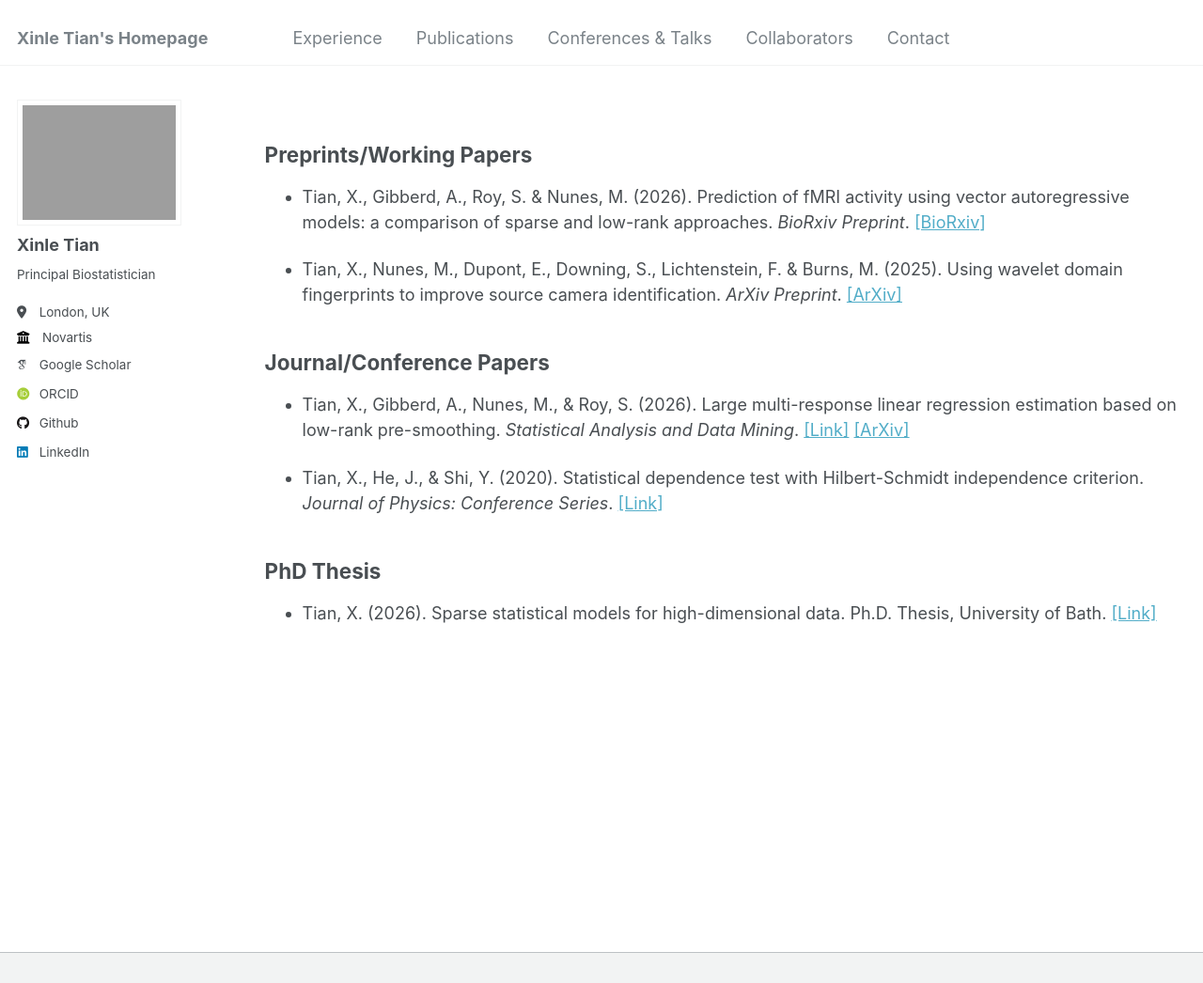
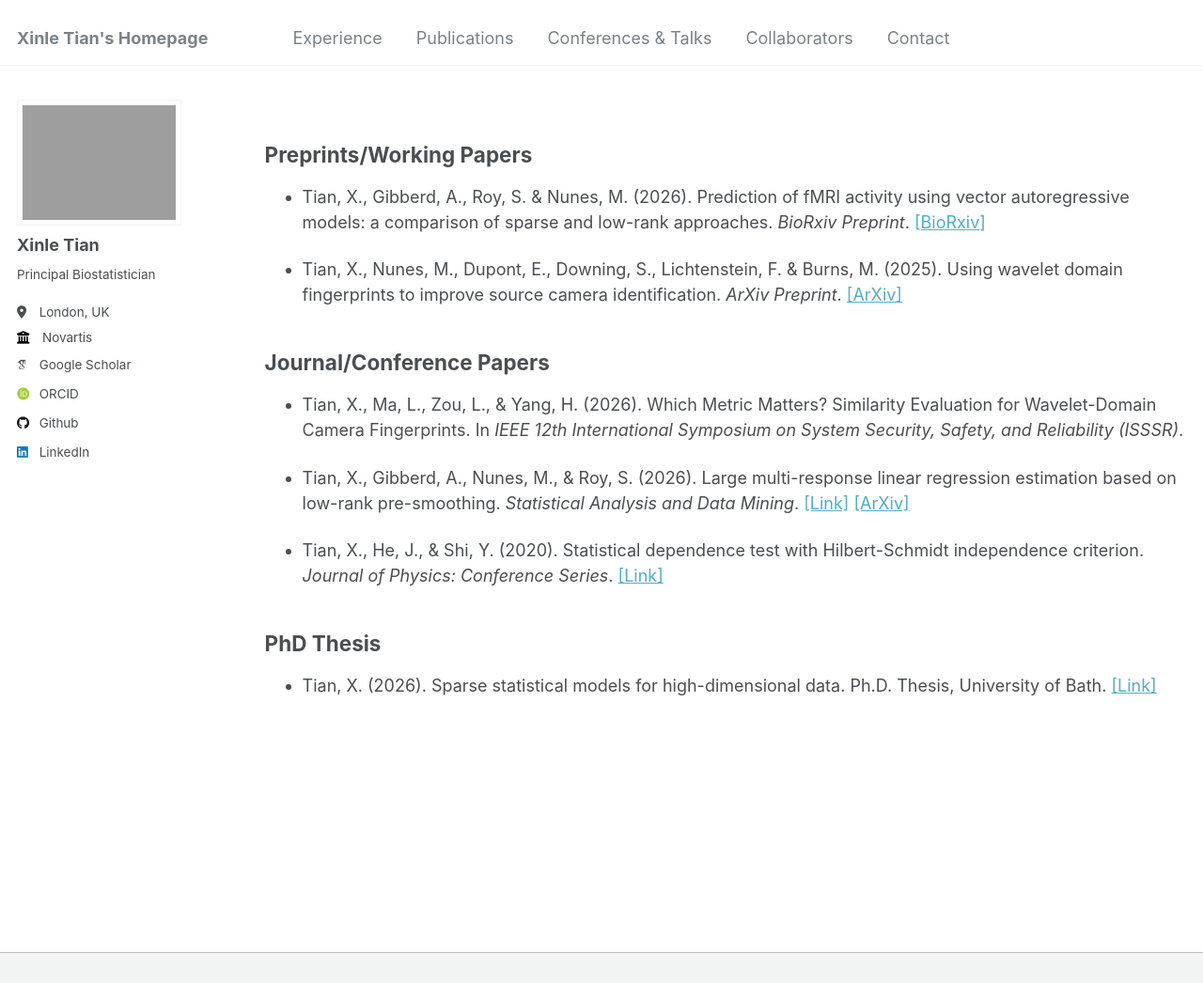
Before and after one commit to xinlet/xinlet.github.io, a Jekyll site: the page built from _pages/publications.md, in a window 1280 px wide and 1186 px high, cut to the strip 0-1046 px from the top of the window. Shown: the whole strip at 94% size. Built offline with Jekyll 4.4.1, drawn with Linux system fonts in a browser that asks for light colours; some web fonts are replaced.

Commit message:
Update publications.md

```diff
--- a/_pages/publications.md
+++ b/_pages/publications.md
@@ -14,6 +14,7 @@ author_profile: true
 * Tian, X., Nunes, M., Dupont, E., Downing, S., Lichtenstein, F. & Burns, M. (2025). Using wavelet domain fingerprints to improve source camera identification. *ArXiv Preprint*. [[ArXiv]](https://arxiv.org/abs/2507.01712)
 
 ## Journal/Conference Papers
+* Tian, X., Ma, L., Zou, L., & Yang, H. (2026). Which Metric Matters? Similarity Evaluation for Wavelet-Domain Camera Fingerprints. In *IEEE 12th International Symposium on System Security, Safety, and Reliability (ISSSR)*.
 
 * Tian, X., Gibberd, A., Nunes, M., & Roy, S. (2026). Large multi-response linear regression estimation based on low-rank pre-smoothing. *Statistical Analysis and Data Mining*. [[Link]](https://onlinelibrary.wiley.com/doi/10.1002/sam.70072) [[ArXiv]](https://arxiv.org/abs/2411.18334)
 
```
